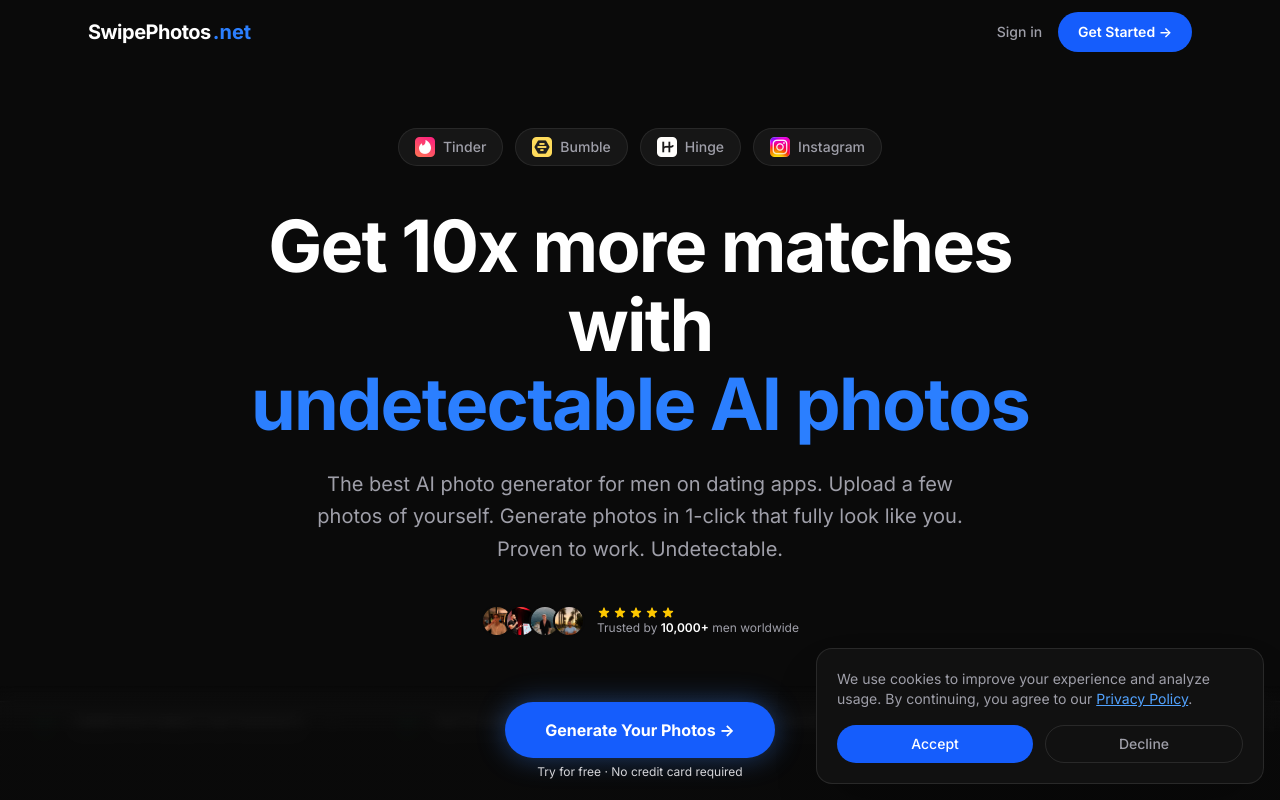
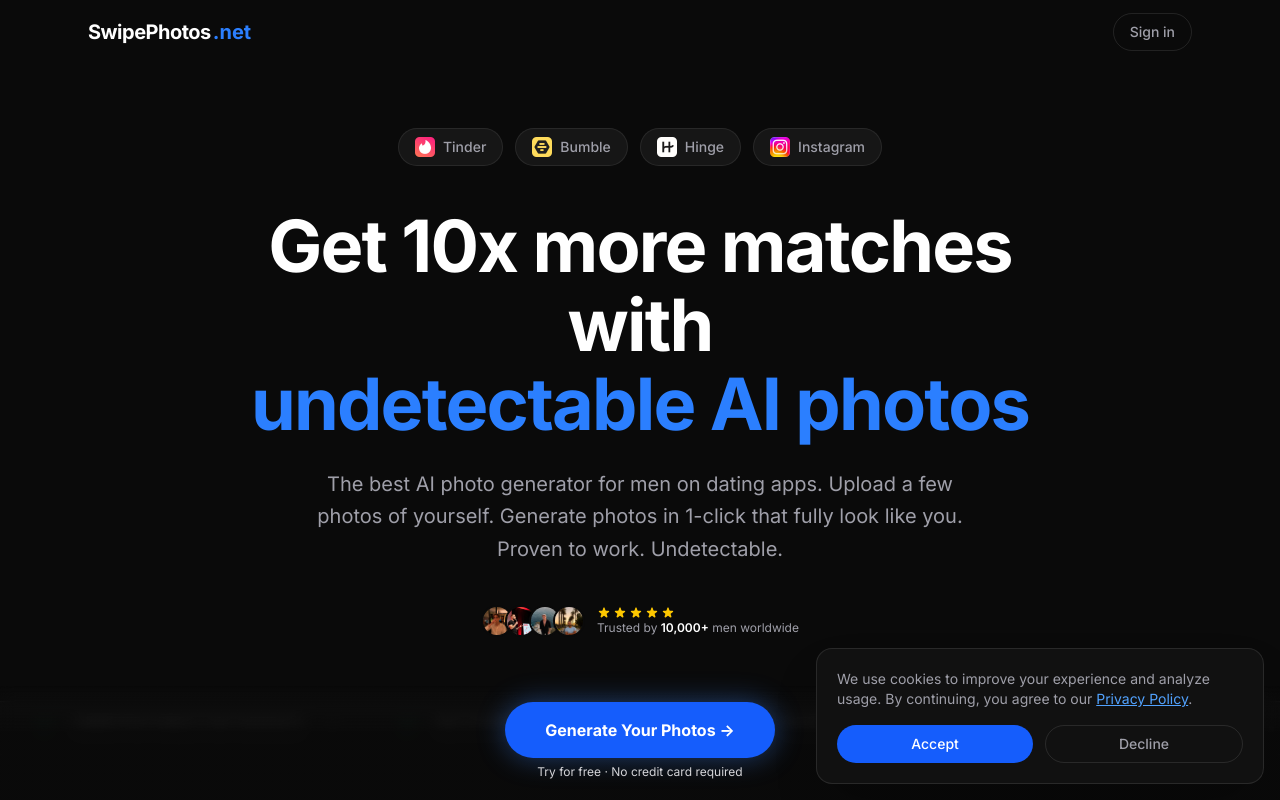
Before and after one commit to madsgroenlund1/SwipePhotos.net, a Next.js app: page / in a window 1280 px wide. Shown: the top 800 px of the page. Built offline with nearby package versions, Linux system fonts and the light colour scheme.

Commit message:
Navbar: remove Get Started btn, style Sign in; footer: remove Sign in link, center Privacy

```diff
--- a/src/app/page.tsx
+++ b/src/app/page.tsx
@@ -132,13 +132,9 @@
         </div>
         <p className="text-zinc-600 text-sm mb-1">© 2026 SwipePhotos.net</p>
         <p className="text-zinc-700 text-xs mb-3">Grønlund Investments EMV · CVR: DK42292028</p>
-        <div className="flex items-center justify-center gap-4">
+        <div className="flex items-center justify-center">
           <Link href="/privacy" className="text-zinc-500 hover:text-zinc-400 text-sm transition-colors">
             Privacy Policy &amp; Terms
-          </Link>
-          <span className="text-zinc-700">·</span>
-          <Link href="/auth/signin" className="text-zinc-500 hover:text-zinc-400 text-sm transition-colors">
-            Sign in
           </Link>
         </div>
       </footer>
--- a/src/components/Navbar.tsx
+++ b/src/components/Navbar.tsx
@@ -26,20 +26,12 @@
           <span className="text-blue-500 font-bold text-xl">.net</span>
         </Link>
 
-        <div className="flex items-center gap-4">
-          <Link
-            href="/auth/signin"
-            className="text-zinc-400 hover:text-white text-sm font-medium transition-colors"
-          >
-            Sign in
-          </Link>
-          <Link
-            href="/onboarding"
-            className="bg-blue-600 hover:brightness-110 text-white text-sm font-semibold px-5 py-2.5 rounded-full transition-all"
-          >
-            Get Started →
-          </Link>
-        </div>
+        <Link
+          href="/auth/signin"
+          className="text-zinc-400 hover:text-white text-sm font-medium border border-white/10 hover:border-white/25 px-4 py-2 rounded-full transition-all"
+        >
+          Sign in
+        </Link>
       </div>
     </nav>
   )
```
